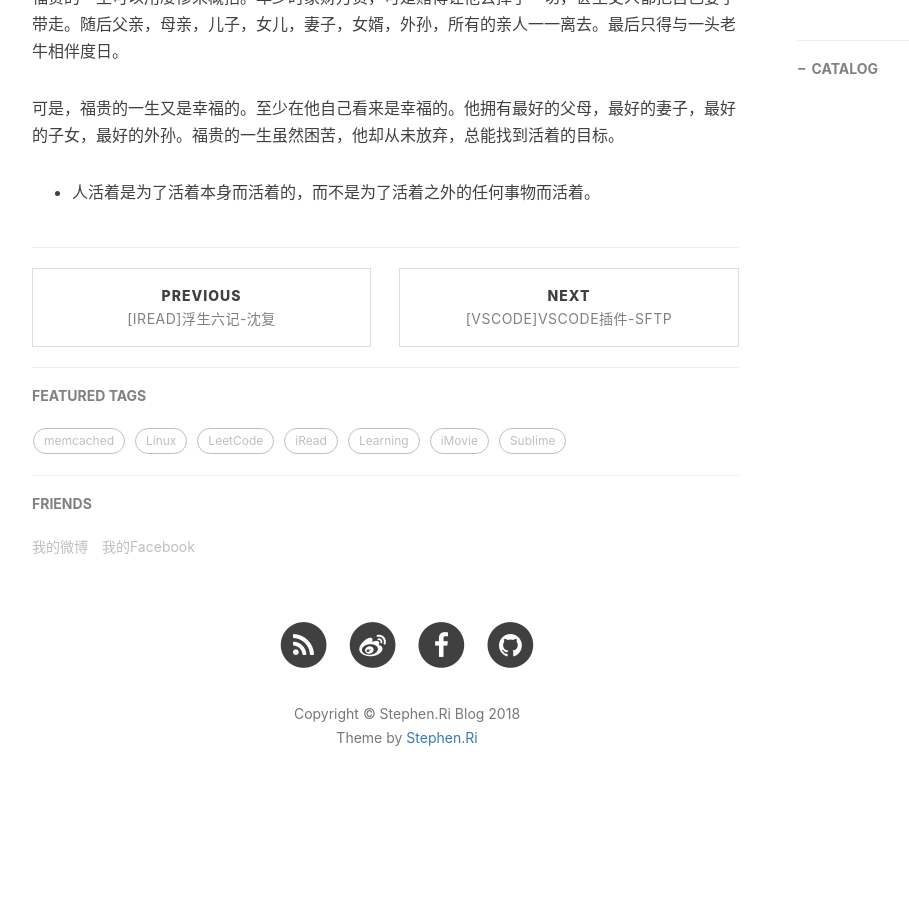
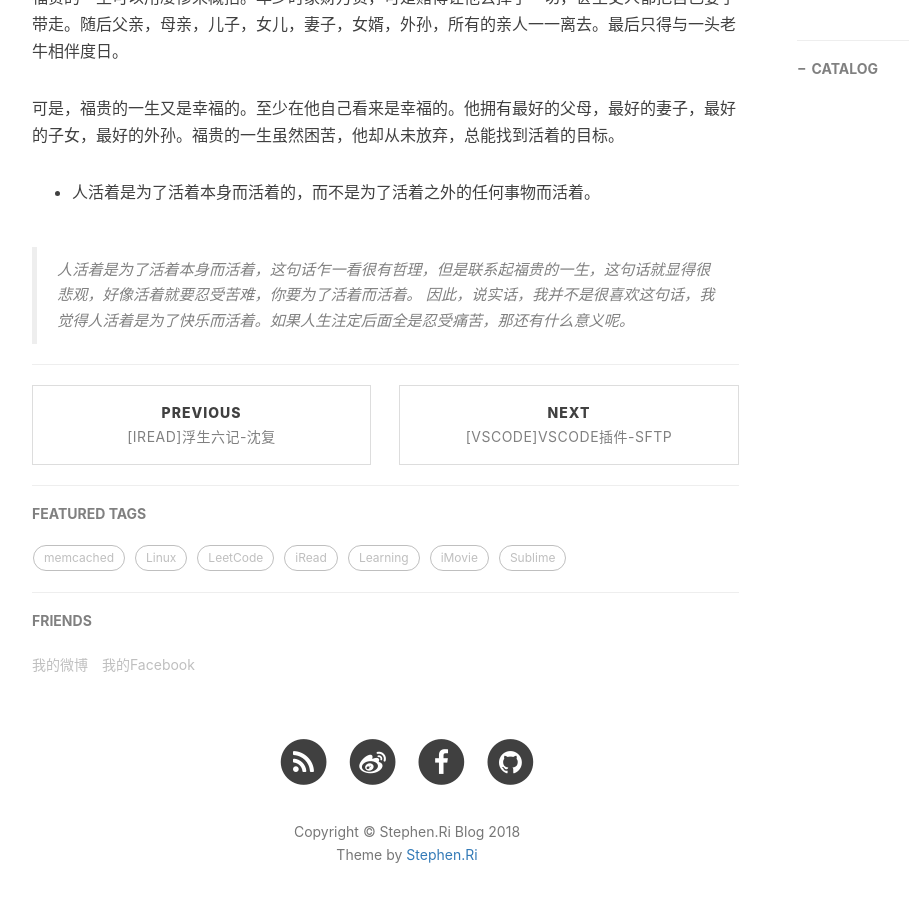
Before and after one commit to StephenRi/StephenRi.github.io, a Jekyll site: the page built from _posts/2018-09-01-[iRead]活着.md, in a window 1280 px wide and 900 px high, scrolled down 589 px. Shown: the whole window, without its empty margins (233-1142 px from the left). Built offline with Jekyll 4.4.1, drawn with Linux system fonts in a browser that asks for light colours; nearby versions of some CDN libraries; comment, search, counter and statistics services are not loaded; before the commit the page ends 1404 px from its top, so only the background shows below that.

Commit message:
up 活着

```diff
--- a/_posts/2018-09-01-[iRead]活着.md
+++ b/_posts/2018-09-01-[iRead]活着.md
@@ -15,3 +15,6 @@ tags:
 可是，福贵的一生又是幸福的。至少在他自己看来是幸福的。他拥有最好的父母，最好的妻子，最好的子女，最好的外孙。福贵的一生虽然困苦，他却从未放弃，总能找到活着的目标。
 
  - 人活着是为了活着本身而活着的，而不是为了活着之外的任何事物而活着。
+
+> 人活着是为了活着本身而活着，这句话乍一看很有哲理，但是联系起福贵的一生，这句话就显得很悲观，好像活着就要忍受苦难，你要为了活着而活着。
+因此，说实话，我并不是很喜欢这句话，我觉得人活着是为了快乐而活着。如果人生注定后面全是忍受痛苦，那还有什么意义呢。
```
